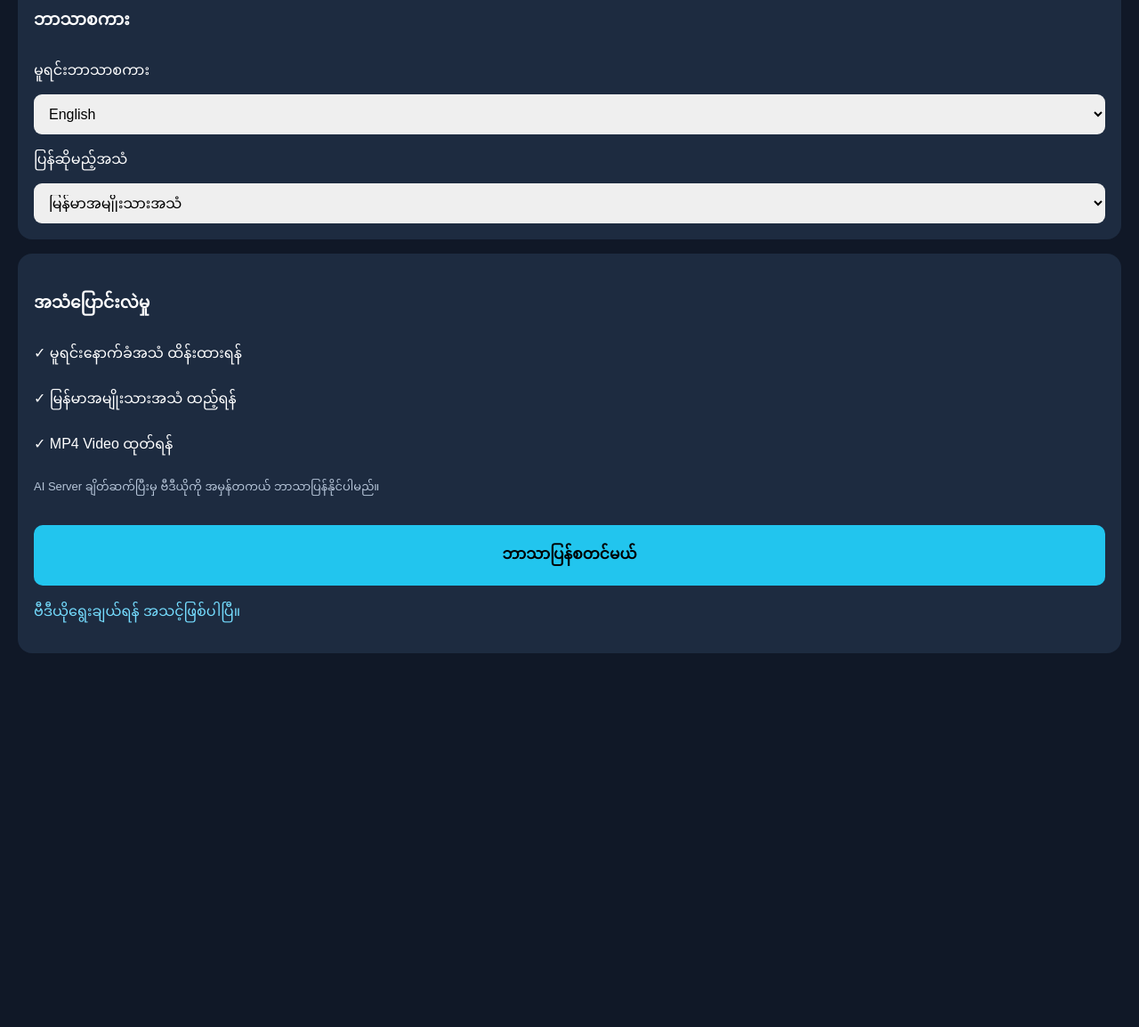
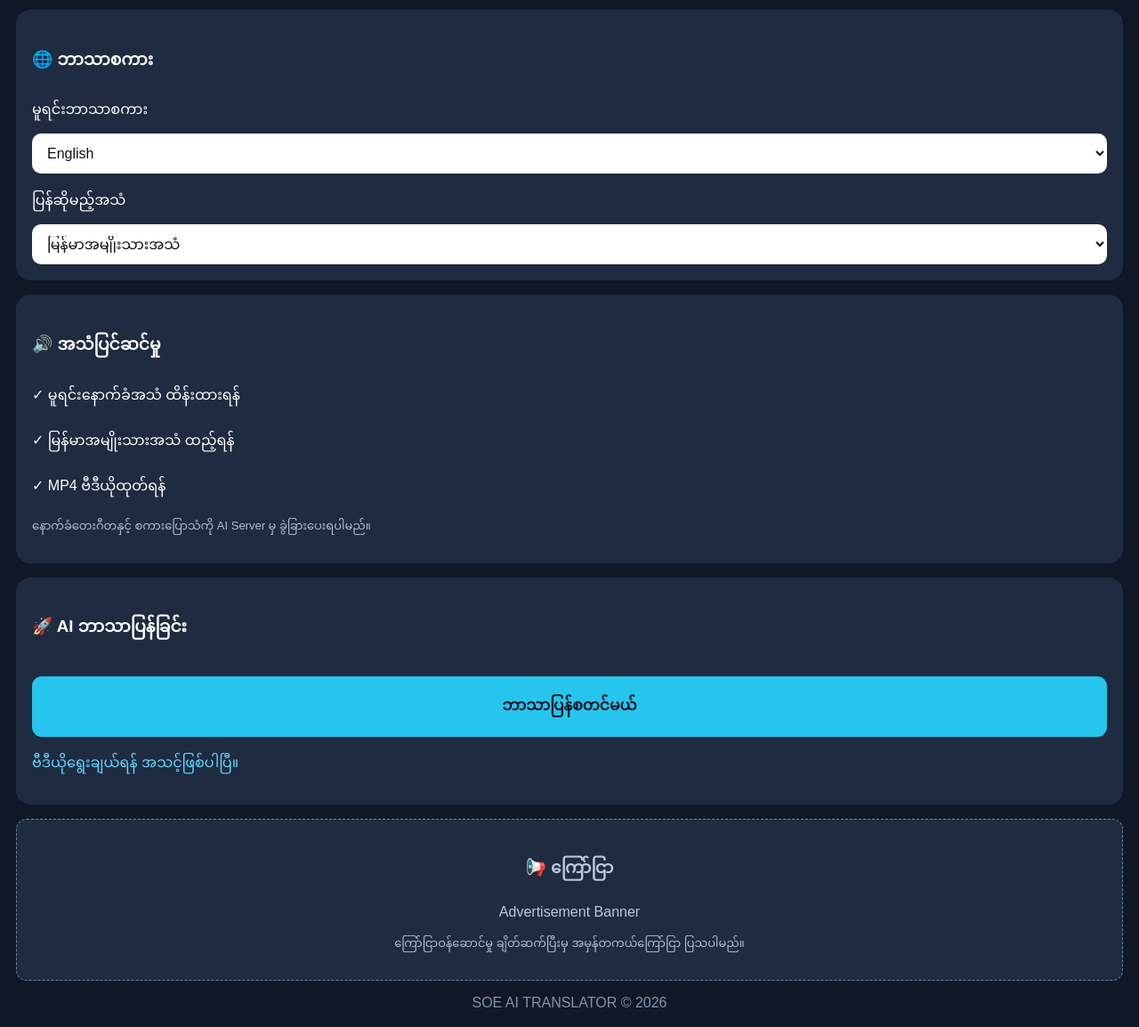
Before and after one commit to soemin101999-lgtm/soe-ai-translator-app, a plain HTML site: page index.html in a window 1280 px wide. Shown: the part 390-1544 px from the top of the page at 89% size. Before the commit the page ends 1160 px from the top, so only its background shows below. Drawn offline with Linux system fonts and the light colour scheme.

Commit message:
Update index.html

```diff
--- a/index.html
+++ b/index.html
@@ -8,51 +8,59 @@
 <style>
 *{box-sizing:border-box}
 body{
- margin:0;padding:20px;
+ margin:0;padding:18px;
  background:#101827;color:white;
  font-family:Arial,sans-serif
 }
-header{text-align:center;padding:20px}
-h1{color:#43d5ff;font-size:26px}
+header{text-align:center;padding:20px 0}
+h1{color:#46d5ff;font-size:26px}
 .card{
- background:#1d2b40;
+ background:#1e2b40;
  padding:18px;border-radius:16px;
  margin:16px 0
 }
-label{display:block;margin:12px 0 8px}
+label{display:block;margin:14px 0 8px}
 input,select{
  width:100%;padding:13px;
- border:0;border-radius:9px;
- font-size:16px
+ border:0;border-radius:10px;
+ font-size:16px;background:white;color:#111
 }
 button{
  width:100%;padding:15px;
- border:0;border-radius:10px;
- background:#22c5ee;
+ border:0;border-radius:11px;
+ background:#25c5ee;color:#061421;
  font-size:17px;font-weight:bold;
  margin-top:15px
 }
-video{width:100%;border-radius:12px}
-#status{color:#75ddff;line-height:1.6}
-.small{color:#b6c5d8;font-size:13px}
+video{width:100%;margin-top:15px;border-radius:12px}
+.small{color:#aebed0;font-size:13px;line-height:1.6}
+#status{color:#62d9ff;line-height:1.6}
+.ad{
+ border:1px dashed #6b819b;
+ text-align:center;padding:17px;
+ border-radius:12px;color:#b9c9dc
+}
 </style>
 </head>
+
 <body>
 
 <header>
 <h1>SOE AI TRANSLATOR</h1>
-<p>AI Video Myanmar Dubbing</p>
+<p>AI VIDEO MYANMAR DUBBING</p>
+<p class="small">ဗီဒီယိုကို မြန်မာအသံဖြင့် ဘာသာပြန်ပါ</p>
 </header>
 
 <div class="card">
-<h3>ဗီဒီယိုရွေးချယ်ပါ</h3>
-<input type="file" id="video"
-accept="video/*">
+<h3>🎬 ဗီဒီယိုရွေးချယ်ပါ</h3>
+<input type="file" id="videoFile" accept="video/*">
 <div id="preview"></div>
+<p id="fileInfo" class="small"></p>
 </div>
 
 <div class="card">
-<h3>ဘာသာစကား</h3>
+<h3>🌐 ဘာသာစကား</h3>
+
 <label>မူရင်းဘာသာစကား</label>
 <select id="language">
 <option value="English">English</option>
@@ -67,44 +75,68 @@ accept="video/*">
 </div>
 
 <div class="card">
-<h3>အသံပြောင်းလဲမှု</h3>
+<h3>🔊 အသံပြင်ဆင်မှု</h3>
 <p>✓ မူရင်းနောက်ခံအသံ ထိန်းထားရန်</p>
 <p>✓ မြန်မာအမျိုးသားအသံ ထည့်ရန်</p>
-<p>✓ MP4 Video ထုတ်ရန်</p>
+<p>✓ MP4 ဗီဒီယိုထုတ်ရန်</p>
 <p class="small">
-AI Server ချိတ်ဆက်ပြီးမှ ဗီဒီယိုကို
-အမှန်တကယ် ဘာသာပြန်နိုင်ပါမည်။
+နောက်ခံတေးဂီတနှင့် စကားပြောသံကို
+AI Server မှ ခွဲခြားပေးရပါမည်။
 </p>
-<button onclick="startAI()">
+</div>
+
+<div class="card">
+<h3>🚀 AI ဘာသာပြန်ခြင်း</h3>
+<button onclick="startTranslation()">
 ဘာသာပြန်စတင်မယ်
 </button>
 <p id="status">ဗီဒီယိုရွေးချယ်ရန် အသင့်ဖြစ်ပါပြီ။</p>
 </div>
 
+<div class="card ad">
+<h3>📢 ကြော်ငြာ</h3>
+<p>Advertisement Banner</p>
+<p class="small">
+ကြော်ငြာဝန်ဆောင်မှု ချိတ်ဆက်ပြီးမှ
+အမှန်တကယ်ကြော်ငြာ ပြသပါမည်။
+</p>
+</div>
+
+<footer style="text-align:center;color:#8294aa">
+SOE AI TRANSLATOR © 2026
+</footer>
+
 <script>
-const fileInput=document.getElementById("video");
+const videoFile=document.getElementById("videoFile");
 
-fileInput.addEventListener("change",function(){
+videoFile.addEventListener("change",function(){
  const file=this.files[0];
  if(!file)return;
 
  const url=URL.createObjectURL(file);
+
  document.getElementById("preview").innerHTML=
  '<video controls playsinline src="'+url+'"></video>';
 
+ document.getElementById("fileInfo").textContent=
+ "ရွေးထားသောဖိုင်: "+file.name;
  document.getElementById("status").textContent=
- "ဗီဒီယိုရွေးပြီးပါပြီ။ AI Server ချိတ်ဆက်ရန် အသင့်ဖြစ်ပါပြီ။";
+ "ဗီဒီယိုရွေးချယ်ပြီးပါပြီ။";
 });
 
-function startAI(){
- if(!fileInput.files.length){
-  document.getElementById("status").textContent=
-  "အရင်ဆုံး ဗီဒီယိုတစ်ခု ရွေးချယ်ပါ။";
+async function startTranslation(){
+ const file=videoFile.files[0];
+ const status=document.getElementById("status");
+
+ if(!file){
+  status.textContent="ဗီဒီယိုအရင်ရွေးချယ်ပါ။";
   return;
  }
 
- document.getElementById("status").textContent=
- "AI Server မချိတ်ဆက်ရသေးပါ။ နောက်အဆင့်တွင် ချိတ်ဆက်ပါမည်။";
+ status.textContent=
+ "AI Server ချိတ်ဆက်ရန် လိုအပ်ပါသည်။";
+
+ // AI Server API ကို နောက်အဆင့်တွင် ချိတ်ဆက်မည်။
 }
 </script>
 
```
